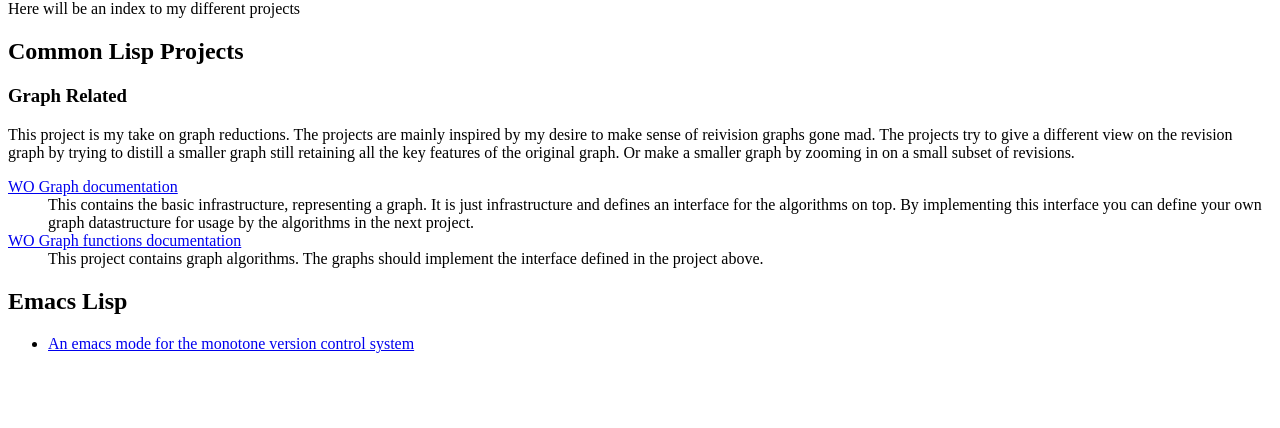
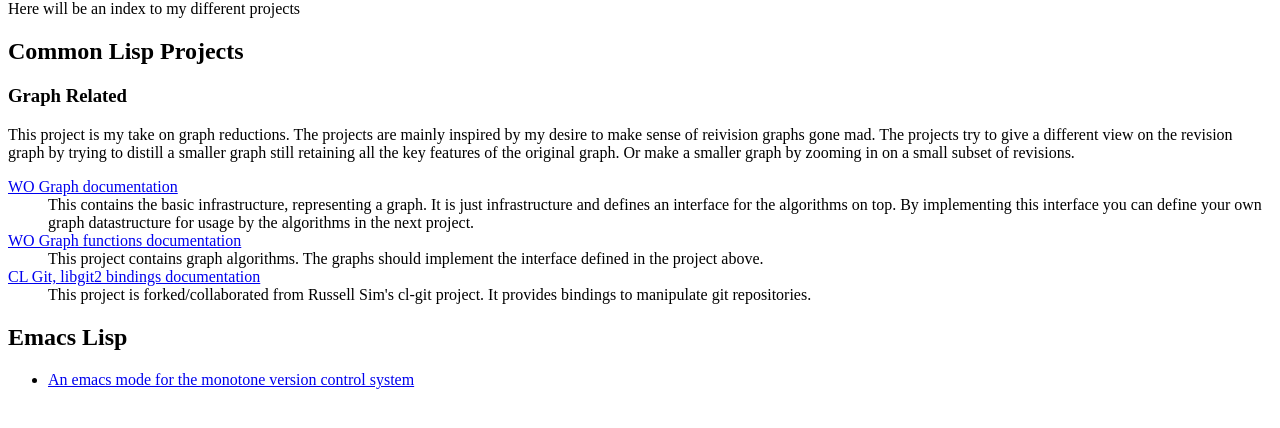
Before and after one commit to woudshoo/woudshoo.github.com, a plain HTML site: page index.html in a window 1280 px wide. Shown: the part 66-494 px from the top of the page. Drawn offline with Linux system fonts and the light colour scheme.

Commit message:
Added link to cl-git.

```diff
--- a/index.html
+++ b/index.html
@@ -30,6 +30,13 @@ for usage by the algorithms in the next project.
 This project contains graph algorithms. The graphs should implement the interface
 defined in the project above.
 </dd>
+
+<dt><a href="cl-git/index.html">CL Git, libgit2 bindings documentation</a></dt>
+<dd>
+This project is forked/collaborated from Russell Sim's cl-git project.
+It provides bindings to manipulate git repositories.
+</dd>
+
 </dl>
 
 <h2>Emacs Lisp</h2>
```
